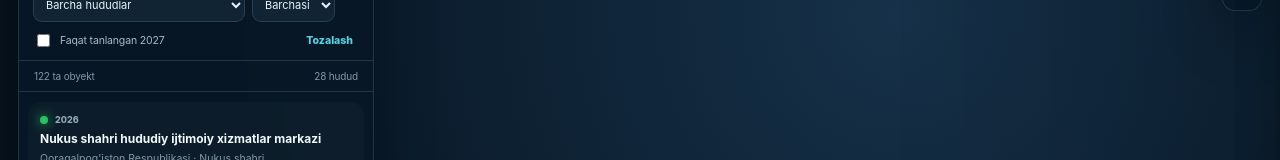
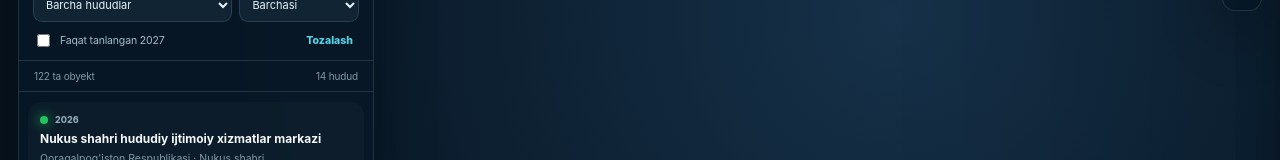
Before and after one commit to Jahongir5858/jahongirturayev94-gmail.com, a plain HTML site: page uzbekistan-dashboard/index.html in a window 1280 px wide. Shown: the part 265-425 px from the top of the page. Drawn offline with nearby package versions, Linux system fonts and the light colour scheme; no server answers.

Commit message:
Load normalized dashboard data before app

```diff
--- a/uzbekistan-dashboard/index.html
+++ b/uzbekistan-dashboard/index.html
@@ -49,6 +49,7 @@
   <script src="./data-base.js"></script>
   <script src="./data-2027-a.js"></script><script src="./data-2027-b.js"></script><script src="./data-2027-c.js"></script><script src="./data-2027-d.js"></script>
   <script src="./data-208-a.js"></script><script src="./data-208-b.js"></script><script src="./data-208-c.js"></script><script src="./data-208-d.js"></script>
+  <script src="./data-normalize.js"></script>
   <script src="./app.js"></script>
 </body>
 </html>
```
